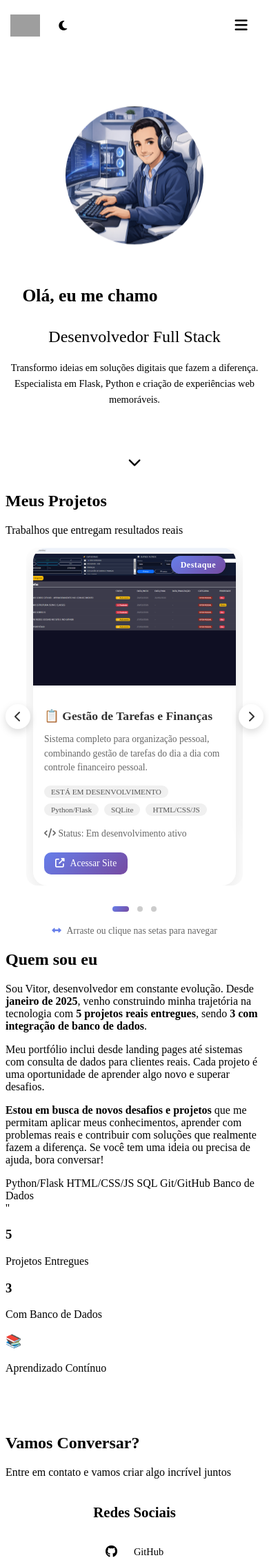
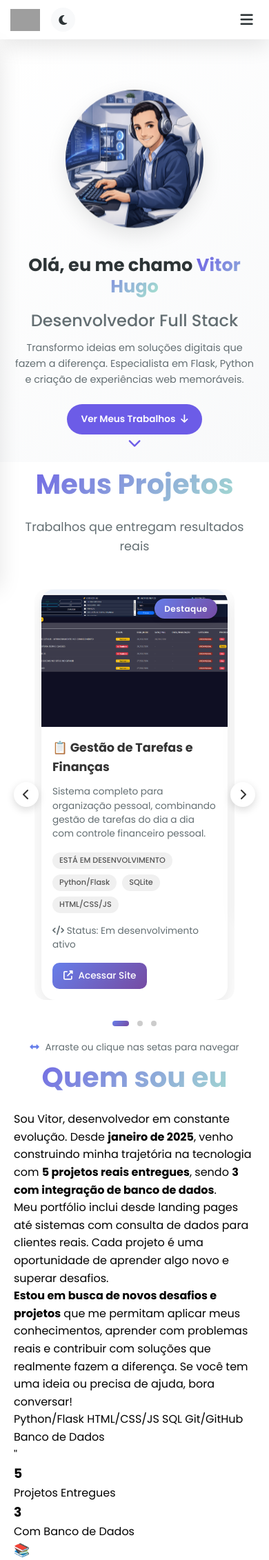
Before and after one commit to vitorhugoarcanjo/arcode, a Flask app: page / in a window 390 px wide. Shown: the top 2262 px of the page at 69% size. Run offline with Flask 3, Linux system fonts and the light colour scheme; grey boxes are pictures that could not be loaded.

Commit message:
Teste para mobile2

```diff
--- a/static/pasta_tela_principal/estrutura.css
+++ b/static/pasta_tela_principal/estrutura.css
@@ -1,11 +1,10 @@
 /* ==================== ESTRUTURA.CSS ==================== */
-/* Este arquivo contém: Reset, Variáveis, Configurações Globais e Utilitários Básicos */
-/* Deve ser o PRIMEIRO arquivo CSS importado */
+/* APENAS ESTRUTURA BASE - SEM ESTILOS DE BLOCOS/MOBILE */
 
-/* ==================== 1. IMPORTAÇÕES DE FONTES ==================== */
+/* 1. IMPORTAÇÕES DE FONTES */
 @import url('https://fonts.googleapis.com/css2?family=Poppins:wght@300;400;500;600;700;800&display=swap');
 
-/* ==================== 2. RESET GLOBAL ==================== */
+/* 2. RESET GLOBAL */
 * {
     margin: 0;
     padding: 0;
@@ -14,20 +13,17 @@
 
 html {
     scroll-behavior: smooth;
-    overflow-x: hidden;
 }
 
 body {
     font-family: 'Poppins', sans-serif;
     line-height: 1.6;
-    overflow-x: hidden;
-    width: 100%;
     transition: background-color 0.3s ease, color 0.3s ease;
 }
 
-/* ==================== 3. VARIÁVEIS DE CORES (TEMA) ==================== */
+/* 3. VARIÁVEIS DE CORES */
 :root {
-    /* Tema Claro (Padrão) */
+    /* Tema Claro */
     --bg-primary: #ffffff;
     --bg-secondary: #f8f9fa;
     --bg-card: #ffffff;
@@ -39,9 +35,6 @@ body {
     --border-color: #e1e8ed;
     --shadow: 0 10px 30px rgba(0, 0, 0, 0.1);
     --shadow-hover: 0 15px 40px rgba(108, 92, 231, 0.15);
-    --success: #00b894;
-    --warning: #fdcb6e;
-    --danger: #d63031;
 }
 
 /* Tema Escuro */
@@ -59,7 +52,7 @@ body {
     --shadow-hover: 0 15px 40px rgba(168, 230, 207, 0.2);
 }
 
-/* ==================== 4. CONFIGURAÇÕES GLOBAIS ==================== */
+/* 4. ELEMENTOS GLOBAIS */
 a {
     text-decoration: none;
     color: inherit;
@@ -82,15 +75,19 @@ button {
     font-family: inherit;
 }
 
-/* ==================== 5. UTILITÁRIOS GLOBAIS ==================== */
+/* 5. UTILITÁRIOS DE ESTRUTURA */
 .container {
     max-width: 1200px;
     margin: 0 auto;
     padding: 0 20px;
+}
+
+/* Bloco base */
+.bloco {
     width: 100%;
 }
 
-/* Títulos Globais */
+/* Títulos */
 .section-title {
     font-size: 2.5rem;
     text-align: center;
@@ -108,7 +105,7 @@ button {
     font-size: 1.1rem;
 }
 
-/* Botão Principal */
+/* Botão principal */
 .btn-primary {
     display: inline-flex;
     align-items: center;
@@ -116,11 +113,9 @@ button {
     padding: 1rem 2rem;
     background: var(--accent-primary);
     color: white;
-    text-decoration: none;
     border-radius: 50px;
     font-weight: 600;
     transition: all 0.3s ease;
-    border: none;
     cursor: pointer;
 }
 
@@ -130,7 +125,7 @@ button {
     box-shadow: var(--shadow-hover);
 }
 
-/* ==================== 6. SCROLLBAR PERSONALIZADA ==================== */
+/* 6. SCROLLBAR */
 ::-webkit-scrollbar {
     width: 10px;
 }
@@ -148,18 +143,13 @@ button {
     background: var(--accent-hover);
 }
 
-/* ==================== 7. SELEÇÃO DE TEXTO ==================== */
+/* 7. SELEÇÃO DE TEXTO */
 ::selection {
     background: var(--accent-primary);
     color: white;
 }
 
-::-moz-selection {
-    background: var(--accent-primary);
-    color: white;
-}
-
-/* ==================== 8. ANIMAÇÕES GLOBAIS ==================== */
+/* 8. ANIMAÇÕES GLOBAIS */
 @keyframes fadeInUp {
     from {
         opacity: 0;
@@ -198,29 +188,6 @@ button {
     }
 }
 
-/* Classe para animação de entrada */
 .fade-in-up {
     animation: fadeInUp 0.6s ease-out;
 }
-
-/* ==================== 9. RESPONSIVIDADE BASE ==================== */
-@media (max-width: 768px) {
-    .section-title {
-        font-size: 2rem;
-    }
-
-    .section-subtitle {
-        font-size: 1rem;
-        margin-bottom: 2rem;
-    }
-
-    .container {
-        padding: 0 15px;
-    }
-}
-
-@media (max-width: 480px) {
-    .section-title {
-        font-size: 1.6rem;
-    }
-}
--- a/templates/pasta_tela_principal/tela_principal.html
+++ b/templates/pasta_tela_principal/tela_principal.html
@@ -11,7 +11,7 @@
         <!-- FONT AWESOME - OBRIGATÓRIO PARA OS ÍCONES -->
     <link rel="stylesheet" href="https://cdnjs.cloudflare.com/ajax/libs/font-awesome/6.5.1/css/all.min.css">
         <!-- SEUS CSS -->
-    <!-- <link rel="stylesheet" href="{{ url_for('static', filename='pasta_tela_principal/estrutura.css') }}"> -->
+    <link rel="stylesheet" href="{{ url_for('static', filename='pasta_tela_principal/estrutura.css') }}">
     <link rel="stylesheet" href="{{ url_for('static', filename='pasta_tela_principal/bloco_0.css') }}">
     <link rel="stylesheet" href="{{ url_for('static', filename='pasta_tela_principal/bloco_1.css') }}">
     <link rel="stylesheet" href="{{ url_for('static', filename='pasta_tela_principal/bloco_2.css') }}">
```
